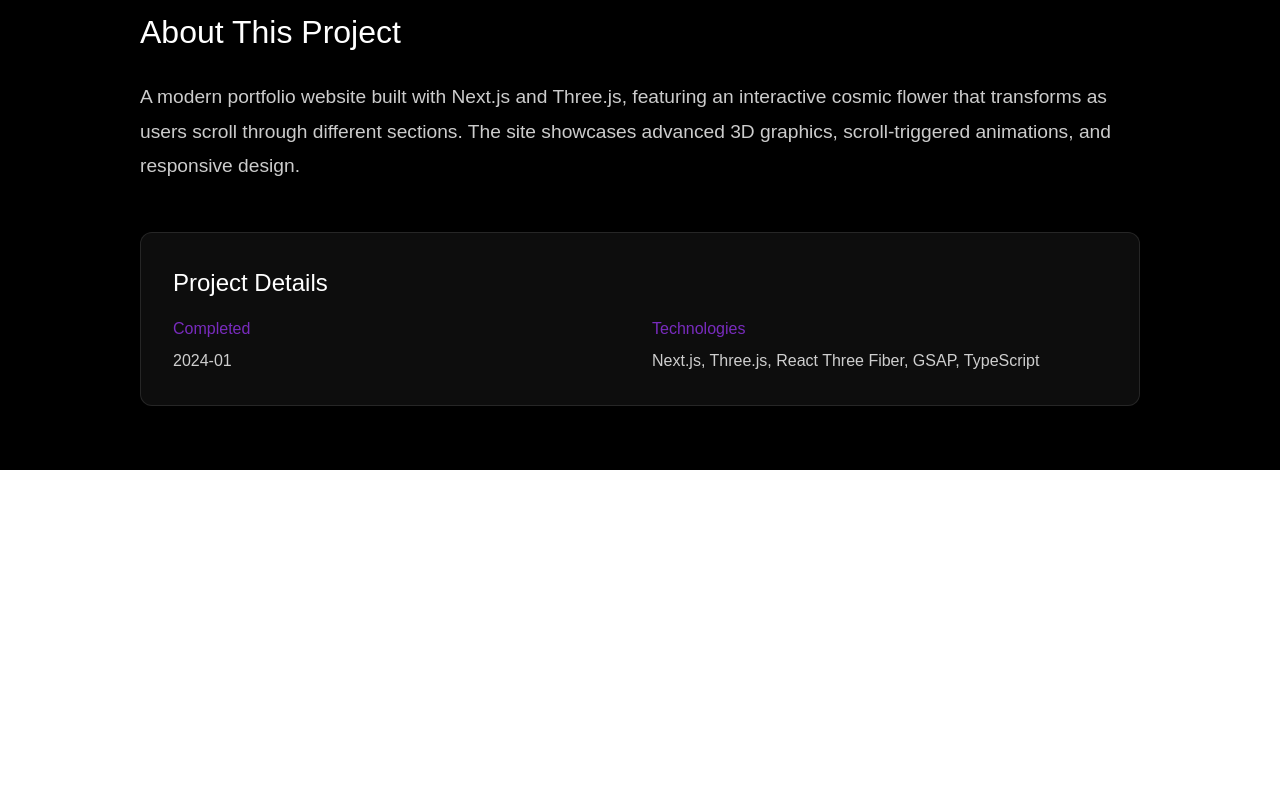
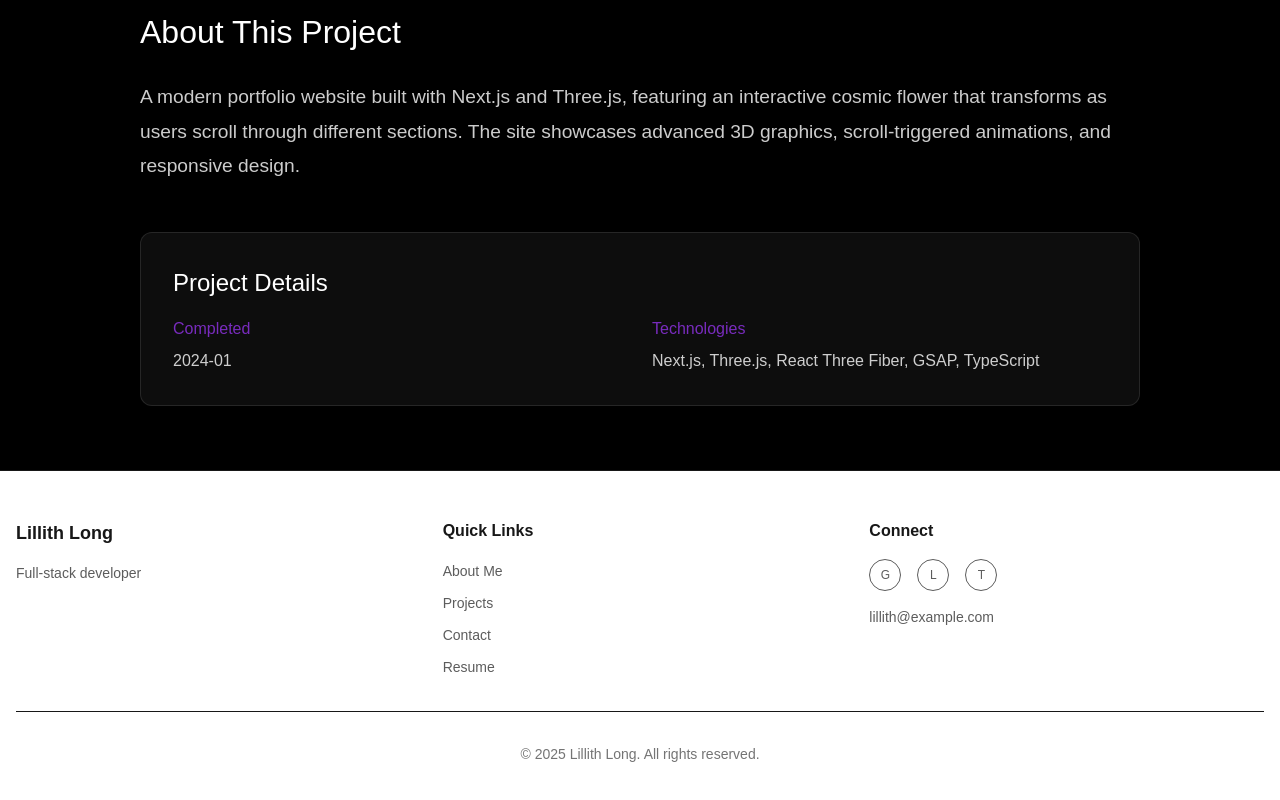
Before and after one commit to LilliDarling/portfolio, a Next.js app: page /projects/cosmic-portfolio in a window 1280 px wide. Shown: the part 1104-1904 px from the top of the page. Before the commit the page ends 1574 px from the top, so only its background shows below. Built offline with nearby package versions, Linux system fonts and the light colour scheme.

Commit message:
Added in footer component

```diff
--- a/src/app/layout.tsx
+++ b/src/app/layout.tsx
@@ -2,6 +2,7 @@ import type { Metadata } from "next";
 import { Geist, Geist_Mono } from "next/font/google";
 import "../styles/globals.css";
 import Nav from "@/components/ui/Nav";
+import Footer from "@/components/ui/Footer"
 
 const geistSans = Geist({
   variable: "--font-geist-sans",
@@ -26,12 +27,15 @@ export default function RootLayout({
   return (
     <html lang="en">
       <body
-        className={`${geistSans.variable} ${geistMono.variable} antialiased`}
+        className={`${geistSans.variable} ${geistMono.variable} antialiased bg-background`}
       >
-        <Nav />
-        <main className="pt-16">
-          {children}
-        </main>
+        <div className="flex flex-col min-h-screen">
+          <Nav />
+          <main className="pt-16 flex-grow">
+            {children}
+          </main>
+          <Footer />
+        </div>
       </body>
     </html>
   );
--- a/src/app/projects/[id]/page.tsx
+++ b/src/app/projects/[id]/page.tsx
@@ -8,8 +8,9 @@ interface ProjectPageProps {
   };
 }
 
-export default function ProjectPage({ params }: ProjectPageProps) {
-  const project = getProjectById(params.id);
+export default async function ProjectPage({ params }: ProjectPageProps) {
+  const { id } = await params;
+  const project = getProjectById(id);
 
   if (!project) {
     notFound();
@@ -17,7 +18,6 @@ export default function ProjectPage({ params }: ProjectPageProps) {
 
   return (
     <div style={{
-      minHeight: '100vh',
       backgroundColor: '#000000',
       padding: '6rem 2rem 4rem',
       color: 'white'
--- a/src/app/projects/page.tsx
+++ b/src/app/projects/page.tsx
@@ -8,7 +8,6 @@ export default function ProjectsPage() {
 
   return (
     <div style={{
-      minHeight: '100vh',
       backgroundColor: '#000000',
       padding: '6rem 2rem 4rem',
       color: 'white'
--- /dev/null
+++ b/src/components/ui/Footer.tsx
@@ -0,0 +1,81 @@
+'use client'
+import Link from 'next/link'
+
+const socialLinks = [
+  { name: 'GitHub', href: 'https://github.com', icon: 'github' },
+  { name: 'LinkedIn', href: 'https://linkedin.com', icon: 'linkedin' },
+  { name: 'Twitter', href: 'https://twitter.com', icon: 'twitter' }
+]
+
+const quickLinks = [
+  { name: 'About Me', href: '#about-me' },
+  { name: 'Projects', href: '#projects' },
+  { name: 'Contact', href: '#contact' },
+  { name: 'Resume', href: '/resume' }
+]
+
+export default function Footer() {
+  const currentYear = new Date().getFullYear()
+
+  return (
+    <footer className="z-50 bg-background/50 backdrop-blur-sm border-t border-border">
+      <div className="container mx-auto px-4 py-12">
+        <div className="grid grid-cols-1 md:grid-cols-3 gap-8">
+          <div className="space-y-4">
+            <h3 className="text-lg font-semibold text-foreground">Lillith Long</h3>
+            <p className="text-sm text-foreground/70">
+              Full-stack developer
+            </p>
+          </div>
+
+          <div className="space-y-4">
+            <h4 className="text-md font-semibold text-foreground">Quick Links</h4>
+            <ul className="space-y-2">
+              {quickLinks.map((link) => (
+                <li key={link.name}>
+                  <Link
+                    href={link.href}
+                    className="text-sm text-foreground/70 hover:text-foreground transition-colors duration-200"
+                  >
+                    {link.name}
+                  </Link>
+                </li>
+              ))}
+            </ul>
+          </div>
+
+          <div className="space-y-4">
+            <h4 className="text-md font-semibold text-foreground">Connect</h4>
+            <div className="flex gap-4">
+              {socialLinks.map((link) => (
+                <Link
+                  key={link.name}
+                  href={link.href}
+                  target="_blank"
+                  rel="noopener noreferrer"
+                  className="text-foreground/70 hover:text-foreground transition-colors duration-200"
+                  aria-label={link.name}
+                >
+                  <div className="w-8 h-8 flex items-center justify-center rounded-full border border-border hover:border-foreground/50 transition-colors">
+                    <span className="text-xs">{link.name[0]}</span>
+                  </div>
+                </Link>
+              ))}
+            </div>
+            <p className="text-sm text-foreground/70">
+              <a href="mailto:lillith@example.com" className="hover:text-foreground transition-colors duration-200">
+                lillith@example.com
+              </a>
+            </p>
+          </div>
+        </div>
+
+        <div className="mt-8 pt-8 border-t border-border">
+          <p className="text-center text-sm text-foreground/60">
+            © {currentYear} Lillith Long. All rights reserved.
+          </p>
+        </div>
+      </div>
+    </footer>
+  )
+}
```
